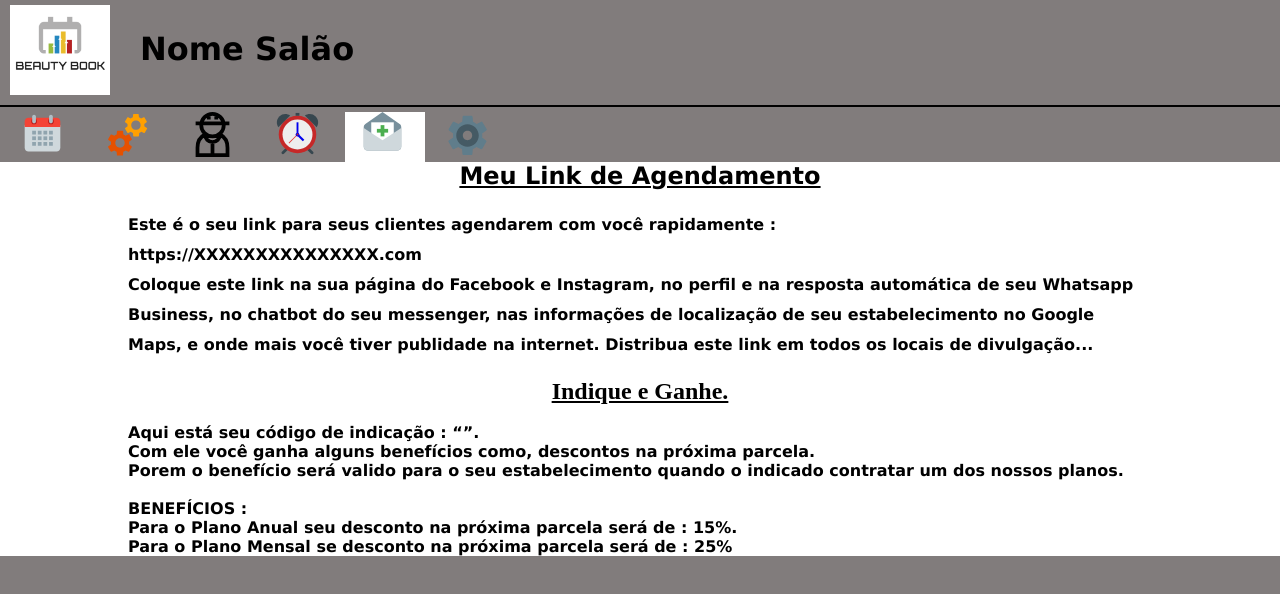
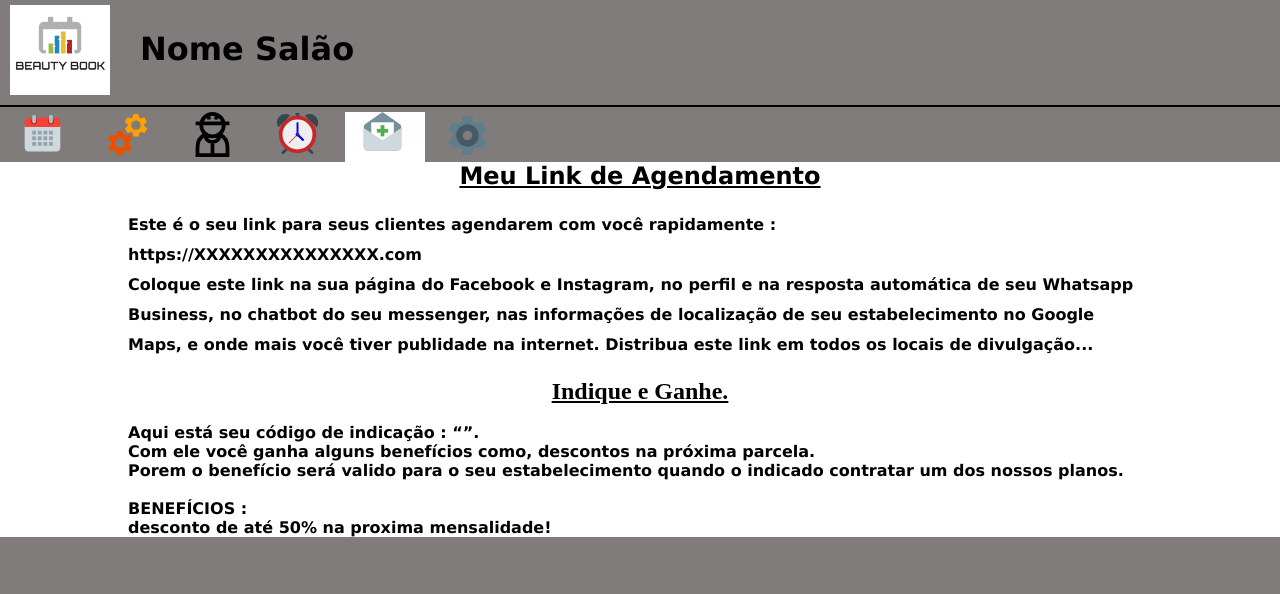
Before and after one commit to joaoMicheletti/BeautyBook, a React (Create React App) app in the folder frontend/: page /convidarcliente in a window 1280 px wide. Shown: the top 594 px of the page. Built offline with nearby package versions, Linux system fonts and the light colour scheme.

Commit message:
desconto
mais sutil

```diff
--- a/frontend/src/pages/convidarcliente/convidarcliente.js
+++ b/frontend/src/pages/convidarcliente/convidarcliente.js
@@ -60,9 +60,7 @@ export default function Servicos(){
                     Porem o benefício será valido para o seu estabelecimento quando o indicado contratar um dos nossos planos.<br/>
                     <br/>
                     BENEFÍCIOS :<br/>
-                    Para o Plano Anual seu desconto  na próxima parcela será de : 15%.
-                    <br/>
-                    Para o Plano Mensal se desconto na próxima parcela será de : 25%
+                    desconto de até 50% na proxima mensalidade!
                     </p>
                 </div>
             </section>
```
